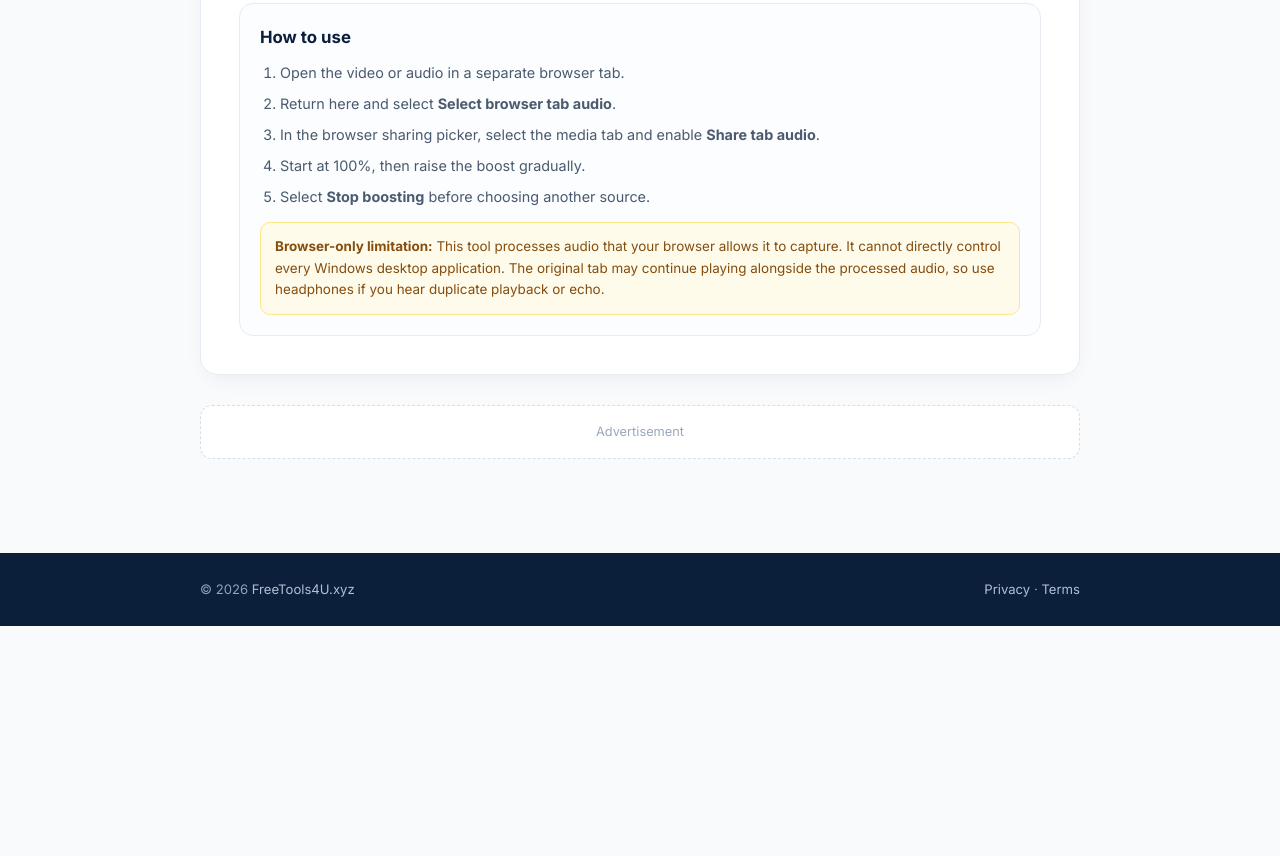
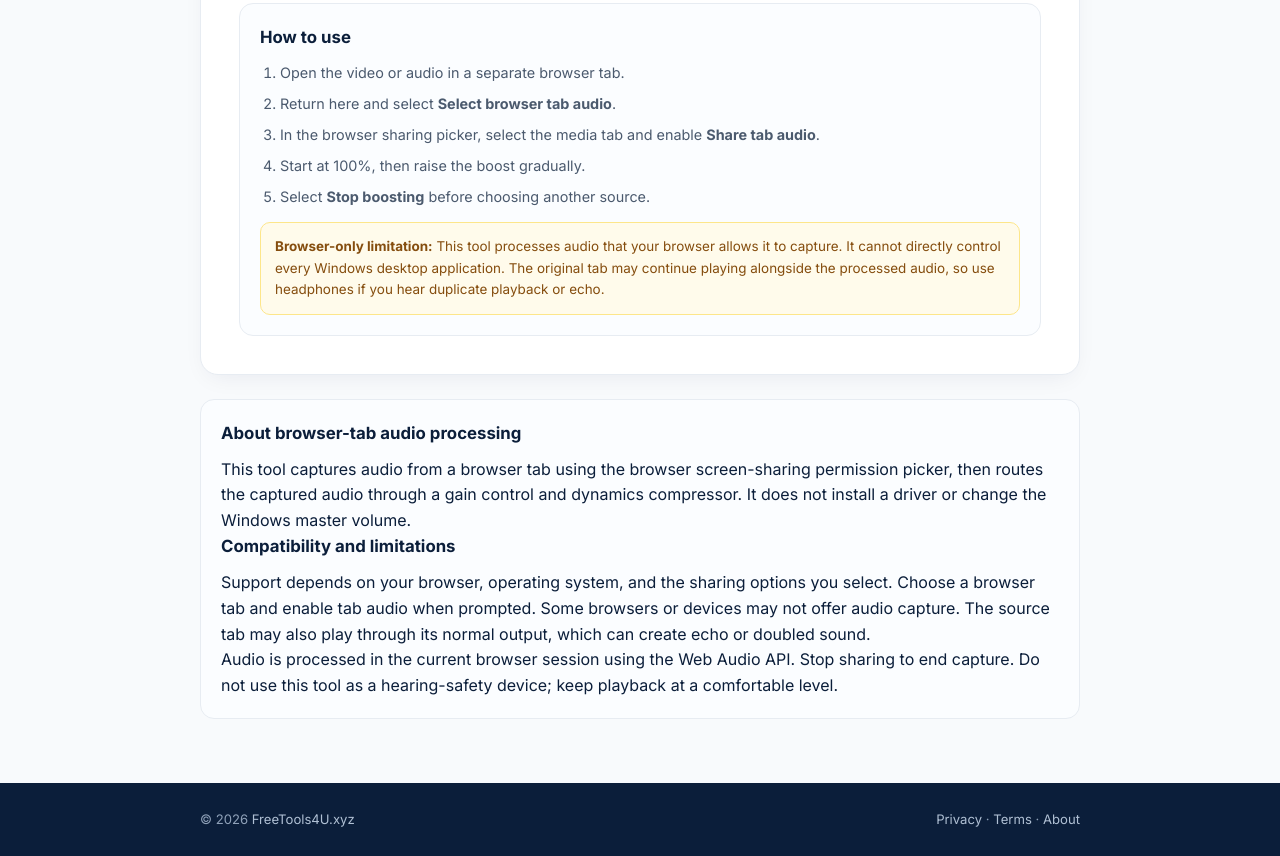
Before and after one commit to jnierrasva-cell/freetools4u, a plain HTML site: page tools/volume-optimizer.html in a window 1280 px wide. Shown: the part 788-1644 px from the top of the page. Before the commit the page ends 1414 px from the top, so only its background shows below. Drawn offline with Linux system fonts and the light colour scheme.

Commit message:
Standardize canonical URL and add accurate audio processing guidance

```diff
--- a/tools/volume-optimizer.html
+++ b/tools/volume-optimizer.html
@@ -5,7 +5,7 @@
 <meta name="viewport" content="width=device-width, initial-scale=1.0">
 <title>Volume Optimizer — FreeTools4U</title>
 <meta name="description" content="Boost browser-tab audio with adjustable volume and peak control.">
-<link rel="canonical" href="https://www.freetools4u.xyz/tools/volume-optimizer.html">
+<link rel="canonical" href="https://freetools4u.xyz/tools/volume-optimizer.html">
 <link rel="preconnect" href="https://fonts.googleapis.com">
 <link rel="preconnect" href="https://fonts.gstatic.com" crossorigin>
 <link href="https://fonts.googleapis.com/css2?family=Inter:wght@400;500;600;700;800&display=swap" rel="stylesheet">
@@ -113,14 +113,14 @@ input[type=range]{width:100%;accent-color:var(--primary);cursor:pointer}
 </div>
 </section>
 
-<div class="ad-slot">Advertisement</div>
+<section class="instructions"><h2>About browser-tab audio processing</h2><p>This tool captures audio from a browser tab using the browser screen-sharing permission picker, then routes the captured audio through a gain control and dynamics compressor. It does not install a driver or change the Windows master volume.</p><h2>Compatibility and limitations</h2><p>Support depends on your browser, operating system, and the sharing options you select. Choose a browser tab and enable tab audio when prompted. Some browsers or devices may not offer audio capture. The source tab may also play through its normal output, which can create echo or doubled sound.</p><p>Audio is processed in the current browser session using the Web Audio API. Stop sharing to end capture. Do not use this tool as a hearing-safety device; keep playback at a comfortable level.</p></section>
 </div>
 </main>
 
 <footer class="site-footer">
 <div class="container footer-inner">
 <span>© 2026 <a href="https://www.freetools4u.xyz/">FreeTools4U.xyz</a></span>
-<span><a href="#">Privacy</a> · <a href="#">Terms</a></span>
+<span><a href="/privacy.html">Privacy</a> · <a href="/terms.html">Terms</a> · <a href="/about.html">About</a></span>
 </div>
 </footer>
 
```
